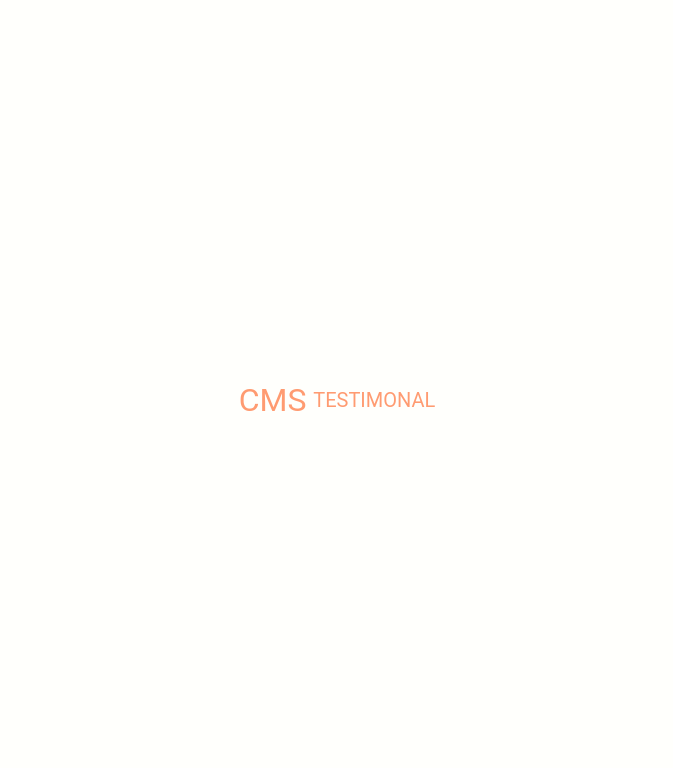
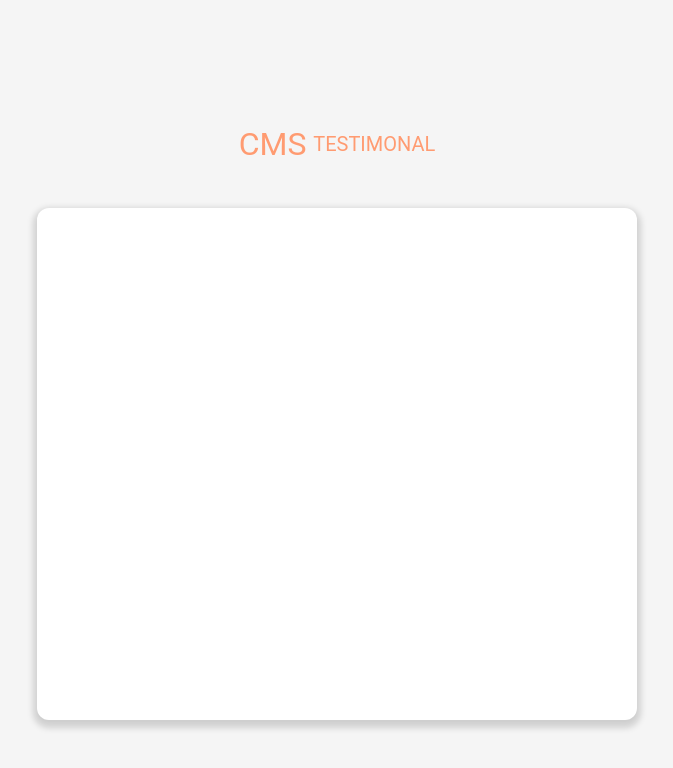
Before and after one commit to No-Country-simulation/s03-26-equipo-01, a React (Vite) app in the folder client/: page /login in a window 1280 px wide. Shown: the top 768 px of the page, without its empty margins (303-976 px from the left). Built offline with nearby package versions, Linux system fonts and the light colour scheme.

Commit message:
Se agregó el contenedor para el formulario del login

```diff
--- a/client/src/features/login/Login.tsx
+++ b/client/src/features/login/Login.tsx
@@ -1,3 +1,4 @@
+import LoginFormContainer from './components/login-form-container/LoginFormContainer';
 import LogoContainer from './components/logo-container/LogoContainer';
 import './login.css';
 
@@ -6,6 +7,7 @@ const Login = () => {
         <section className='login-page'>
             <div className='login-container'>
                 <LogoContainer />
+                <LoginFormContainer />
             </div>
         </section>
     )
--- /dev/null
+++ b/client/src/features/login/components/login-form-container/LoginFormContainer.tsx
@@ -0,0 +1,11 @@
+import './login-form-container.css';
+
+const LoginFormContainer = () => {
+    return (
+        <section className='login-form-container'>
+
+        </section>
+    )
+}
+
+export default LoginFormContainer;
--- /dev/null
+++ b/client/src/features/login/components/login-form-container/login-form-container.css
@@ -0,0 +1,10 @@
+
+
+.login-form-container {
+    width: 100%;
+    max-width: 600px;
+    height: 100%;
+    border-radius: 12px;
+    box-shadow: 0px 4px 6px 4px rgba(0, 0, 0, 0.15), 0px 2px 2px rgba(0, 0, 0, 0.01);
+    background-color: #FFFF;
+}
--- a/client/src/features/login/components/logo-container/logo-container.css
+++ b/client/src/features/login/components/logo-container/logo-container.css
@@ -3,7 +3,7 @@
     display: grid;
     place-items: center;
     width: 100%;
-    height: 20%;
+    height: 100%;
 }
 
 .logo-container div {
--- a/client/src/features/login/login.css
+++ b/client/src/features/login/login.css
@@ -4,12 +4,13 @@
     place-items: center;
     width: 100vw;
     height: 100vh;
-    background-color: #FFFFFC;
+    background-color: #F5F5F5;
 }
 
 .login-container {
     width: 90%;
-    height: 70%;
+    height: 80%;
     display: grid;
     place-items: center;
+    grid-template-rows: 20% 80%;
 }
```
